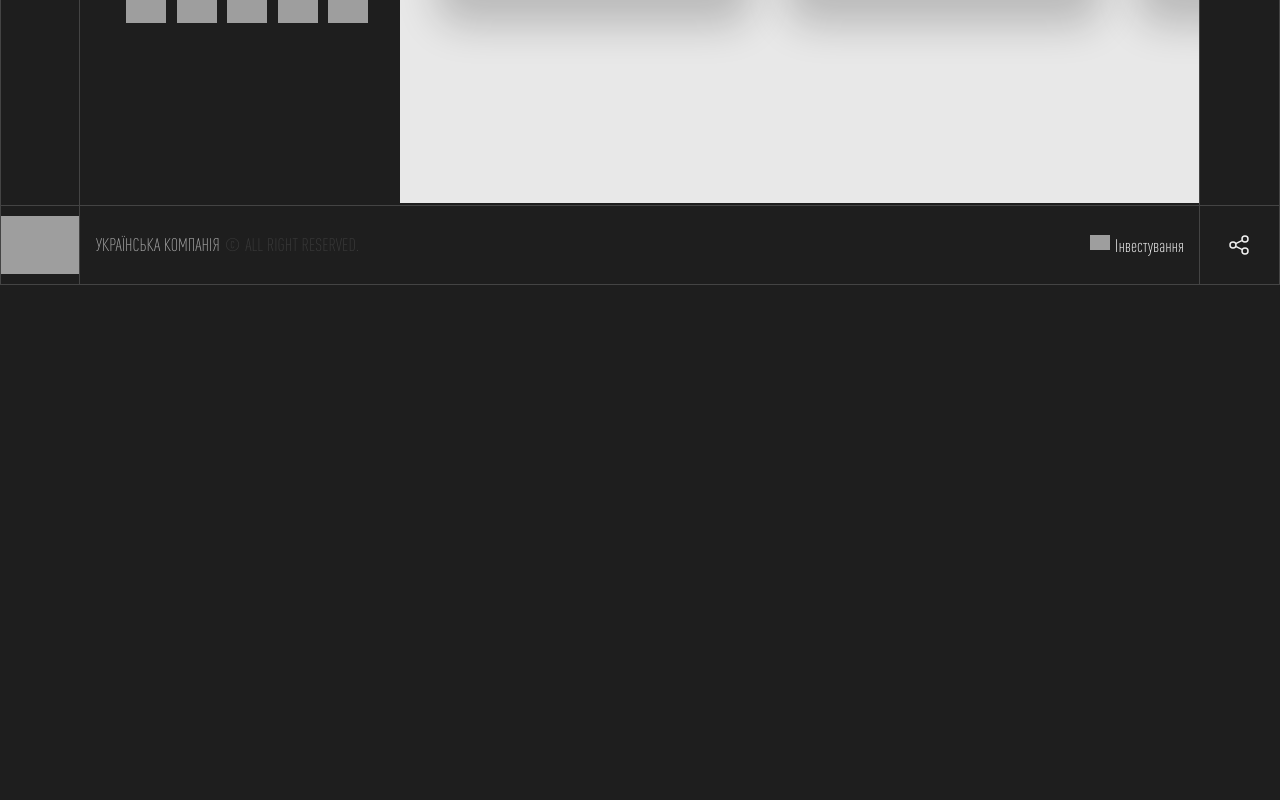
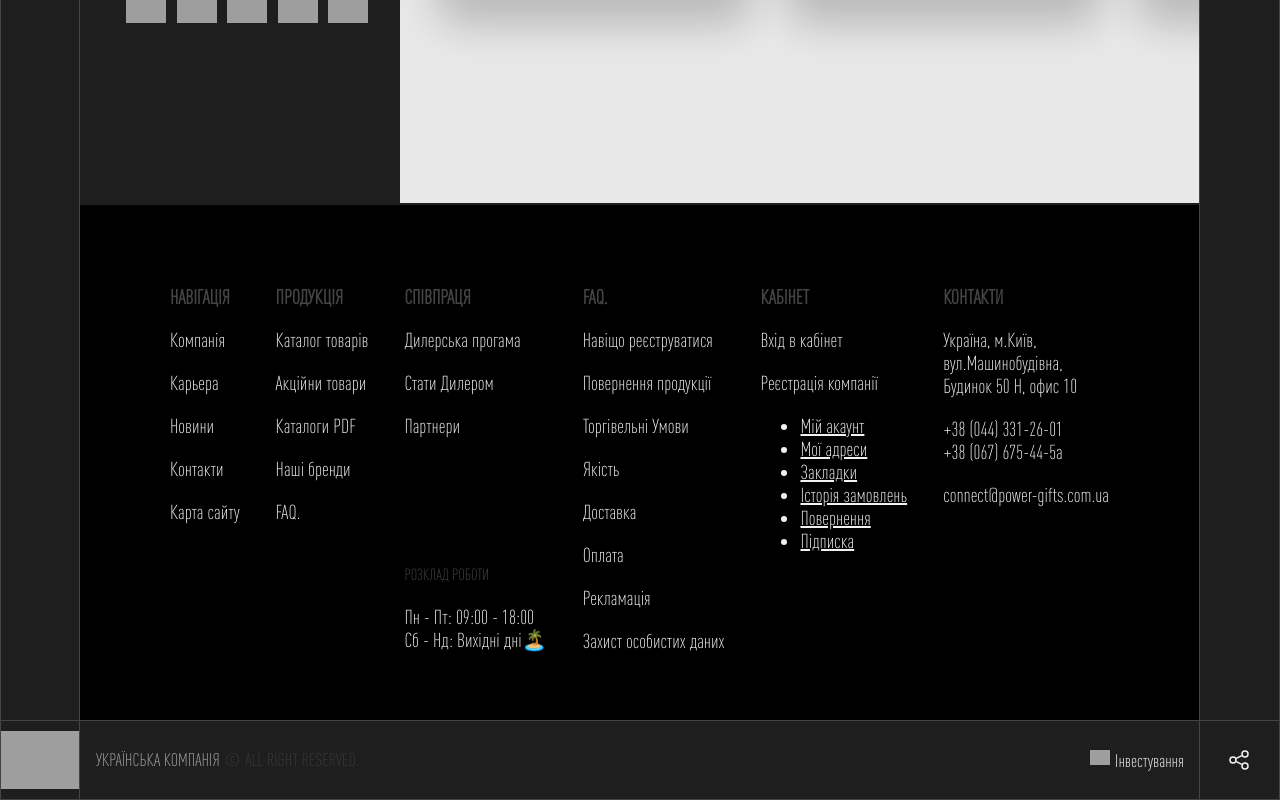
Before and after one commit to vladoskin1998/powergift, a React (Create React App) app: page /customer in a window 1280 px wide. Shown: the part 1591-2391 px from the top of the page. Before the commit the page ends 1876 px from the top, so only its background shows below. Built offline with nearby package versions, Linux system fonts and the light colour scheme; grey boxes are pictures that could not be loaded.

Commit message:
add footer customer

```diff
--- a/src/components/cutomer/Customer.tsx
+++ b/src/components/cutomer/Customer.tsx
@@ -1,4 +1,5 @@
 import './customer.scss'
+import { CustomerFooter } from './CustomerFooter'
 import { RowLeft } from "./RowLeft"
 import { RowRight } from "./RowRight"
 
@@ -13,9 +14,7 @@ export const Customer = () => {
                 <RowRight />
 
             </div>
-            <div className="customer-footer">
-
-            </div>
+            <CustomerFooter/>
         </div>
     )
 }
--- /dev/null
+++ b/src/components/cutomer/CustomerFooter.tsx
@@ -0,0 +1,94 @@
+import React from "react"
+
+export const CustomerFooter = () => {
+    return (
+        <div className="customer-footer">
+            <div>
+                <h6>Навігація</h6>
+                <div className="customer-footer-list">
+                    <p> Компанія</p>
+                    <p>Карьера</p>
+                    <p>Новини</p>
+                    <p>Контакти</p>
+                    <p>Карта сайту</p>
+                </div>
+            </div>
+            <div>
+                <h6>Продукція</h6>
+                <div className="customer-footer-list">
+                    <p> Каталог товарів</p>
+                    <p>Акційни товари</p>
+                    <p>Каталоги PDF</p>
+                    <p>Наші бренди</p>
+                    <p>FAQ. </p>
+                </div>
+            </div>
+            <div>
+                <h6>Співпраця</h6>
+                <div className="customer-footer-work">
+                    <div className="customer-footer-list ">
+                        <p> Дилерська прогама</p>
+                        <p>Стати Дилером</p>
+                        <p>Партнери </p>
+                    </div>
+                    <div className="customer-footer-list">
+                        <h5>РОЗКЛАД РОБОТИ</h5>
+                        <div>
+                            <div>Пн - Пт: 09:00 - 18:00</div>
+                            <div>Сб - Нд: Вихідні дні🏝️</div>
+                        </div>
+                    </div>
+                </div>
+            </div>
+            <div>
+                <h6> FAQ.</h6>
+                <div className="customer-footer-list">
+                    <p> Навіщо реєструватися</p>
+                    <p>Повернення продукції</p>
+                    <p>Торгівельні Умови</p>
+                    <p>Якість</p>
+                    <p>Доставка</p>
+                    <p>Оплата</p>
+                    <p>Рекламація</p>
+                    <p>Захист особистих даних</p>
+                </div>
+            </div>
+            <div>
+                <h6> кабінет</h6>
+                <div className="customer-footer-list">
+                    <p> Вхід в кабінет</p>
+                    <p>Реєстрація компанії</p>
+                    <ul>
+                        <li>Мій акаунт</li>
+                        <li>Мої адреси</li>
+                        <li>Закладки</li>
+                        <li>Історія замовлень</li>
+                        <li>Повернення</li>
+                        <li>Підписка</li>
+                    </ul>
+                </div>
+            </div>
+
+            <div>
+                <h6>Контакти</h6>
+                <div className="customer-footer-list">
+                    <p>
+                        Україна, м.Київ,
+                        <br />
+                        вул.Машинобудівна,
+                        <br />
+                        Будинок 50 Н, офис 10
+                    </p>
+
+                    <p>
+                        +38 (044) 331-26-01
+                        <br />
+                        +38 (067) 675-44-5а{" "}
+                    </p>
+
+                    <p>connect@power-gifts.com.ua</p>
+                </div>
+            </div>
+        </div>
+    )
+}
--- a/src/components/cutomer/customer.scss
+++ b/src/components/cutomer/customer.scss
@@ -4,7 +4,7 @@
 .customer-row {
     display: grid;
     grid-template-columns: 320px minmax(0, calc(100% - 320px ));
-    @media screen and (max-width: 825px) {
+    @media screen and (max-width: 900px) {
         grid-template-columns: 1fr;
         width: calc(100vw - 80px);
     }
@@ -15,7 +15,7 @@
     // width: 320px;
     display: flex;
     flex-direction: column;
-    @media screen and (max-width: 825px) {
+    @media screen and (max-width: 900px) {
         width: calc(100vw - 80px);
     }
 
@@ -180,12 +180,12 @@
     margin-bottom: 2px;
     background: $color_grey9;
     flex-grow: 1;
-    @media screen and (max-width: 825px) {
+    @media screen and (max-width: 900px) {
         width: calc(100vw - 80px);
     }
     &-hello {
         padding: 96px 0 0 36px;
-        @media screen and (max-width: 825px) {
+        @media screen and (max-width: 900px) {
             padding: 47px 18px 0 12px;
         }
         &-img {
@@ -241,7 +241,7 @@
             letter-spacing: 0px;
             align-items: center;
         }
-        @media screen and (max-width: 825px) {
+        @media screen and (max-width: 900px) {
             margin: 11px 0 0 18px;
         }
         &-table{
@@ -250,7 +250,7 @@
                 overflow-x: scroll;
                 padding-right: 20px;
             }
-            @media screen and (max-width: 825px) {
+            @media screen and (max-width: 900px) {
                 display: none;
             }
         }
@@ -295,7 +295,7 @@
     &-desire{
 
         margin-top: 132px;
-        @media screen and (max-width: 825px) {
+        @media screen and (max-width: 900px) {
             margin-top: 25px;
         }
         &-title{
@@ -320,7 +320,7 @@
                 font-weight: 400;
                 color: $color_grey5;
             }
-            @media screen and (max-width: 825px) {
+            @media screen and (max-width: 900px) {
                 display: none;
             }
         }
@@ -331,7 +331,7 @@
                 cursor: grab !important;
             }
             .catalog-filter-list-item-foot{
-                @media screen and (max-width: 825px) {
+                @media screen and (max-width: 900px) {
                     max-width: calc(100vh - 80px - 22px);
                 }
             }
@@ -358,7 +358,7 @@
                     align-items: center;
                     gap: 9px;
                 }
-                @media screen and (max-width: 825px) {
+                @media screen and (max-width: 900px) {
                     display: flex;
                 }
             }
@@ -377,12 +377,64 @@
             font-weight: 400;
         }
     }
-    &-footer{
 
-        @media screen and (max-width: 900px) {
-           display: none;
+
+}
+
+.customer-footer{
+    background-color: $color_black;
+    padding: 80px 180px 67px 180px ;
+    font-size: 20px;
+    font-weight: 400;
+    line-height: 23px;
+    letter-spacing: 0%;
+    display: flex;
+    justify-content: space-between;
+    gap: 20px;
+    color: $color_white1;
+    &-list{
+        margin-top: 20px;
+        display: flex;
+        flex-direction: column;
+        gap: 20px;
+    }
+    h6{
+        font-size: 20px;
+        font-weight: 600;
+        line-height: 24px;
+        letter-spacing: 10%;
+        text-align: left;
+        text-transform: uppercase;
+        color: $color_grey5;
+    }
+    ul{
+        list-style-type: disc;
+        padding-left: 40px;
+        li{
+            text-decoration-line: underline;
         }
-
+    }
+    &-work{
+        display: flex;
+        flex-direction: column;
+        justify-content: space-between;
+        height: calc(100% - 25px);
+    }
+    h5{
+        color: $color_grey5;
+        font-size: 16px;
+        font-weight: 400;
+        line-height: 24px;
+        letter-spacing: 0px;
+    }
+    @media screen and (max-width:1400px) {
+        padding: 80px 90px 67px 90px ;
+     }
+     @media screen and (max-width:1100px) {
+        padding: 80px 40px 67px 40px ;
+     }
+    @media screen and (max-width: 900px) {
+       display: none;
     }
 
 }
@@ -392,7 +444,7 @@
     margin: 64px 0 0 36px;
     display: flex;
     width: calc(100% - 36px);
-    @media screen and (max-width: 825px) {
+    @media screen and (max-width: 900px) {
         margin: 11px 0 0 7px;
         height: 600px;
         overflow: hidden;
@@ -414,7 +466,7 @@
         letter-spacing: 0%;
 
         background: $color_white;
-        @media screen and (max-width: 825px) {
+        @media screen and (max-width: 900px) {
             width: calc(100vw - 80px );
             padding: 10px;
             gap: 10px;
@@ -478,7 +530,7 @@
             button{
                 margin-right: 18px;
             }
-            @media screen and (max-width: 825px) {
+            @media screen and (max-width:900px) {
                display: flex;
 
             }
```
